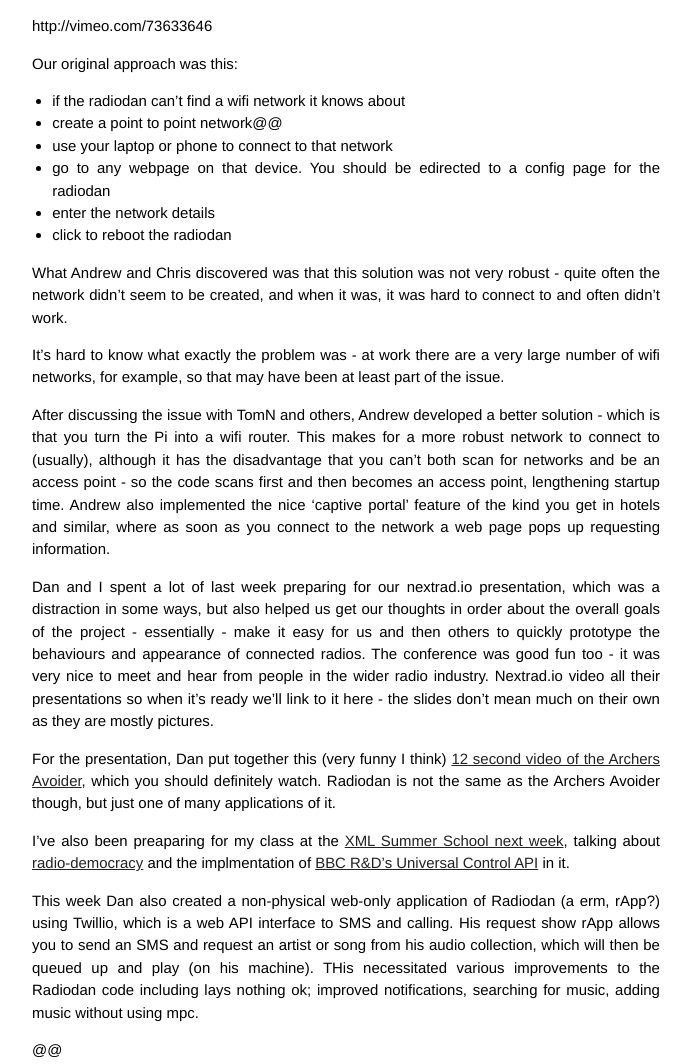
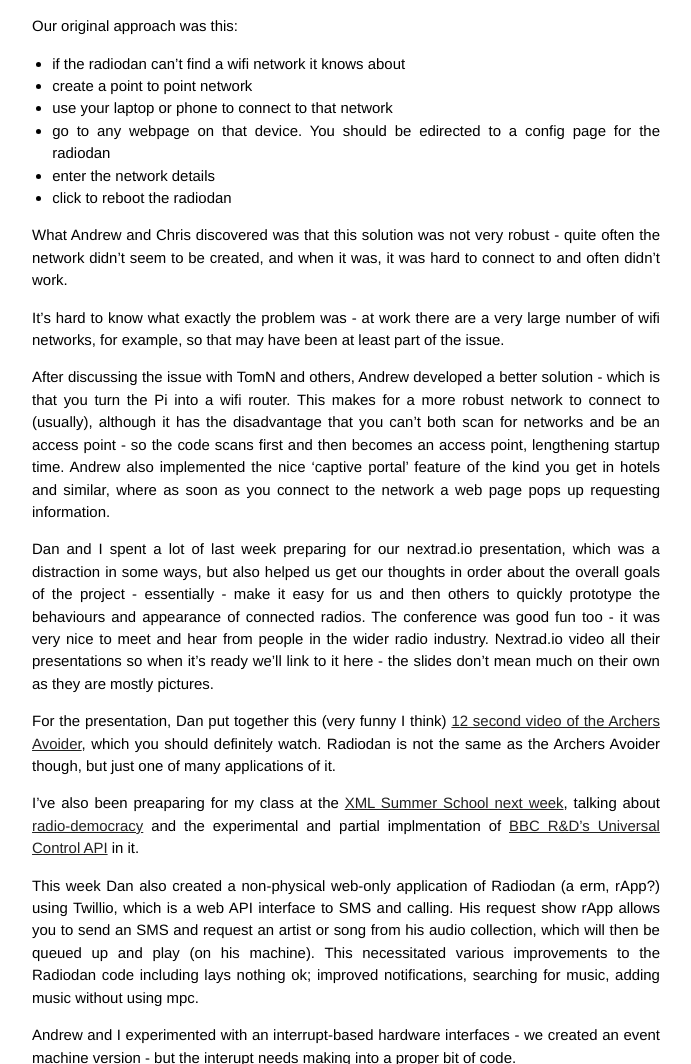
Before and after one commit to radiodan/radiodan.github.io, a Jekyll site: the page built from _posts/2013-09-13-sprint-end.markdown, in a window 1280 px wide and 1400 px high. Shown: the part 336-1400 px from the top of the window, without its empty margins (294-985 px from the left). Built offline with Jekyll 4.4.1, drawn with Linux system fonts in a browser that asks for light colours; Markdown is read by kramdown in place of the engine named in the settings; comment, search, counter and statistics services are not loaded; some of the changed text lies outside the part shown.

Commit message:
typos and ommissions and general mess

```diff
--- a/_posts/2013-09-13-sprint-end.markdown
+++ b/_posts/2013-09-13-sprint-end.markdown
@@ -9,14 +9,12 @@
 partly us getting to understand the sort of velocity we have doing these kinds of projects. Which is to say,
 compared with pure software, things seem to take a looong time.
 
-However we have done a bunch of interesting things, and particularly with respect to wifi configuration, Andrew and Chris have a very nice workflow going, which you can see in action in this video:
-
-http://vimeo.com/73633646
+However we have done a bunch of interesting things, and particularly with respect to wifi configuration, Andrew and Chris have a very nice workflow going, which you can see in action in [this video]( (http://vimeo.com/73633646).
 
 Our original approach was this:
 
 * if the radiodan can't find a wifi network it knows about
-* create a point to point network@@
+* create a point to point network
 * use your laptop or phone to connect to that network
 * go to any webpage on that device. You should be edirected to a config page for the radiodan
 * enter the network details
@@ -47,21 +45,15 @@
 
 I've also been preaparing for my class at the [XML Summer School next
 week](http://xmlsummerschool.com/curriculum-2013/trends-and-transients-2013/), talking about
-[radio-democracy](https://github.com/libbymiller/radio-democracy) and the implmentation of [BBC R&D's Universal
-Control API](@@) in it.
+[radio-democracy](https://github.com/libbymiller/radio-democracy) and the experimental and partial implmentation of [BBC R&D's Universal
+Control API](http://www.bbc.co.uk/blogs/researchanddevelopment/2011/02/universal-control.shtml) in it.
 
-This week Dan also created a non-physical web-only application of Radiodan (a erm, rApp?) using Twillio, which is
-a web API interface to SMS and calling. His request show rApp allows you to send an SMS and request an artist or
-song from his audio collection, which will then be queued up and play (on his machine). THis necessitated various
-improvements to the Radiodan code including lays nothing ok; improved notifications, searching for music, adding
-music without using mpc.
+This week Dan also created a non-physical web-only application of Radiodan (a erm, rApp?) using
+Twillio, which is a web API interface to SMS and calling. His request show rApp allows you to
+send an SMS and request an artist or song from his audio collection, which will then be queued
+up and play (on his machine). This necessitated various improvements to the Radiodan code
+including lays nothing ok; improved notifications, searching for music, adding music without
+using mpc.
 
-
-@@
-3. experimented with an interrupt-based hardware interfaces
-->event machine version - fixed polling mechanism
-->interrupt needs making into a proper bit of code
-
-7. started researching production methods for tweetowl v2
-
-<img src="" some drawings of wrong radios" width="500" />
+Andrew and I experimented with an interrupt-based hardware interfaces - we created an event
+machine version - but the interupt needs making into a proper bit of code.
```
Also changed, not shown: 3 other files.
